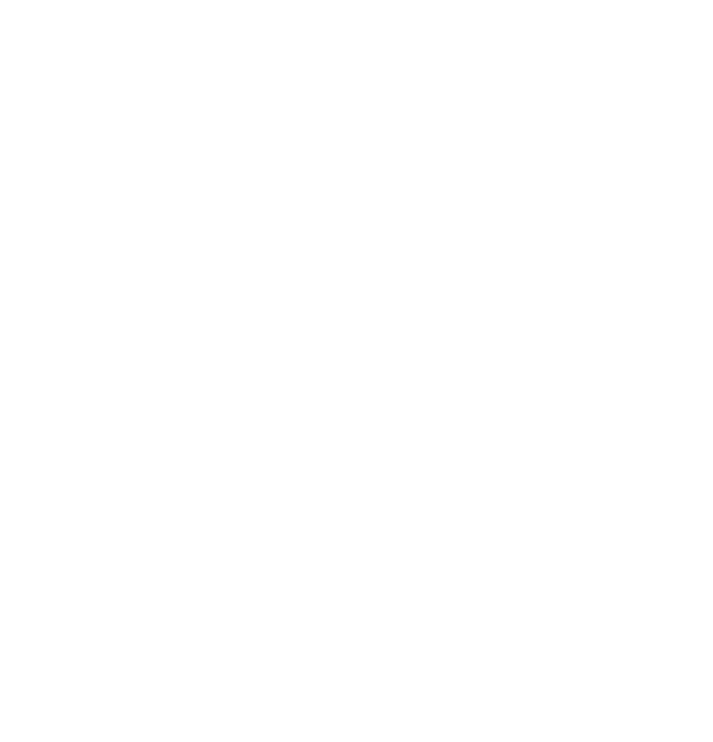
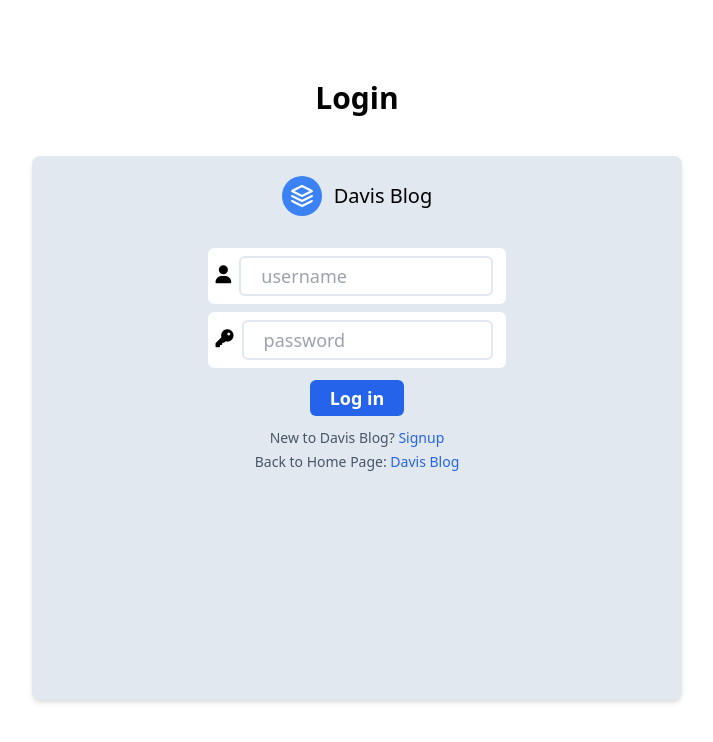
Before and after one commit to Abhisek0721/Davis-Blog, a Django app: page /login/ in a window 1280 px wide. Before the commit the part shown is empty. Shown: the top 742 px of the page, without its empty margins (283-996 px from the left). Run offline with Django 4.2, Linux system fonts and the light colour scheme; some libraries are stand-ins or nearby versions.

Commit message:
login page added

```diff
--- a/templates/login.html
+++ b/templates/login.html
@@ -4,9 +4,41 @@
     <meta charset="UTF-8">
     <meta http-equiv="X-UA-Compatible" content="IE=edge">
     <meta name="viewport" content="width=device-width, initial-scale=1.0">
+    <script src="https://cdn.tailwindcss.com"></script>
+    <link rel="stylesheet" href="https://cdnjs.cloudflare.com/ajax/libs/font-awesome/6.2.0/css/fontawesome.min.css" integrity="sha512-RvQxwf+3zJuNwl4e0sZjQeX7kUa3o82bDETpgVCH2RiwYSZVDdFJ7N/woNigN/ldyOOoKw8584jM4plQdt8bhA==" crossorigin="anonymous" referrerpolicy="no-referrer" />
+    <link rel="stylesheet" href="https://cdnjs.cloudflare.com/ajax/libs/font-awesome/6.2.0/css/solid.min.css" integrity="sha512-uj2QCZdpo8PSbRGL/g5mXek6HM/APd7k/B5Hx/rkVFPNOxAQMXD+t+bG4Zv8OAdUpydZTU3UHmyjjiHv2Ww0PA==" crossorigin="anonymous" referrerpolicy="no-referrer" />
     <title>Davis Blog | Login</title>
 </head>
 <body>
-
+    <div class="my-10 lg:mx-44 lg:my-20">
+        <h1 class="text-3xl font-semibold text-center">Login</h1>
+        <div class="mt-10 mx-auto bg-slate-200 rounded-lg shadow-md sm:w-[70%] w-[90%] h-[68vh]">
+            <div class="logo w-[100%] flex justify-center">
+                <a class="flex title-font font-medium items-center text-black my-5" href="/">
+                    <svg xmlns="http://www.w3.org/2000/svg" fill="none" stroke="currentColor" stroke-linecap="round" stroke-linejoin="round" stroke-width="2" class="w-10 h-10 text-white p-2 bg-blue-500 rounded-full" viewBox="0 0 24 24">
+                      <path d="M12 2L2 7l10 5 10-5-10-5zM2 17l10 5 10-5M2 12l10 5 10-5"></path>
+                    </svg>
+                    <span class="ml-3 text-xl">Davis Blog</span>
+                  </a>
+            </div>
+            <div class="input-field w-[100%] mt-3">
+                <div class="flex py-2 bg-white rounded-md justify-center lg:w-[46%] w-[90%] mx-auto">
+                    <span><i class="fa-solid fa-user mx-auto px-2 py-1 text-lg"></i></span>
+                    <span><input type="text" name="username" id="username" placeholder="username" class="text-lg px-5 w-[95%] py-1 text-slate-600 outline-none rounded-md border-2 border-slate-200"></span>
+                </div>
+                <div class="flex py-2 mt-2 bg-white rounded-md justify-center lg:w-[46%] w-[90%] mx-auto">
+                    <span><i class="fa-solid fa-key mx-auto px-2 py-1 text-lg"></i></span>
+                    <span><input type="password" name="password" id="password" placeholder="password" class="text-lg px-5 w-[95%] py-1 text-slate-600 outline-none rounded-md border-2 border-slate-200"></span>
+                </div>
+                <div class="flex justify-center mt-3">
+                    <button class="px-5 py-1 text-lg font-semibold bg-blue-600 text-white hover:bg-gray-900 rounded-md">Log in</button>
+                </div>
+            </div>
+            <div class="mt-3">
+                <p class="text-sm text-slate-600 text-center my-1">New to Davis Blog? <a href="/signup" class="text-blue-600">Signup</a></p>
+                <p class="text-sm text-slate-600 text-center my-1">Back to Home Page: <a href="/signup" class="text-blue-600">Davis Blog</a></p>
+            </div>
+        </div>
+    </div>
 </body>
 </html>
```
Also changed, not shown: templates/base.html (+7 -5 lines).
